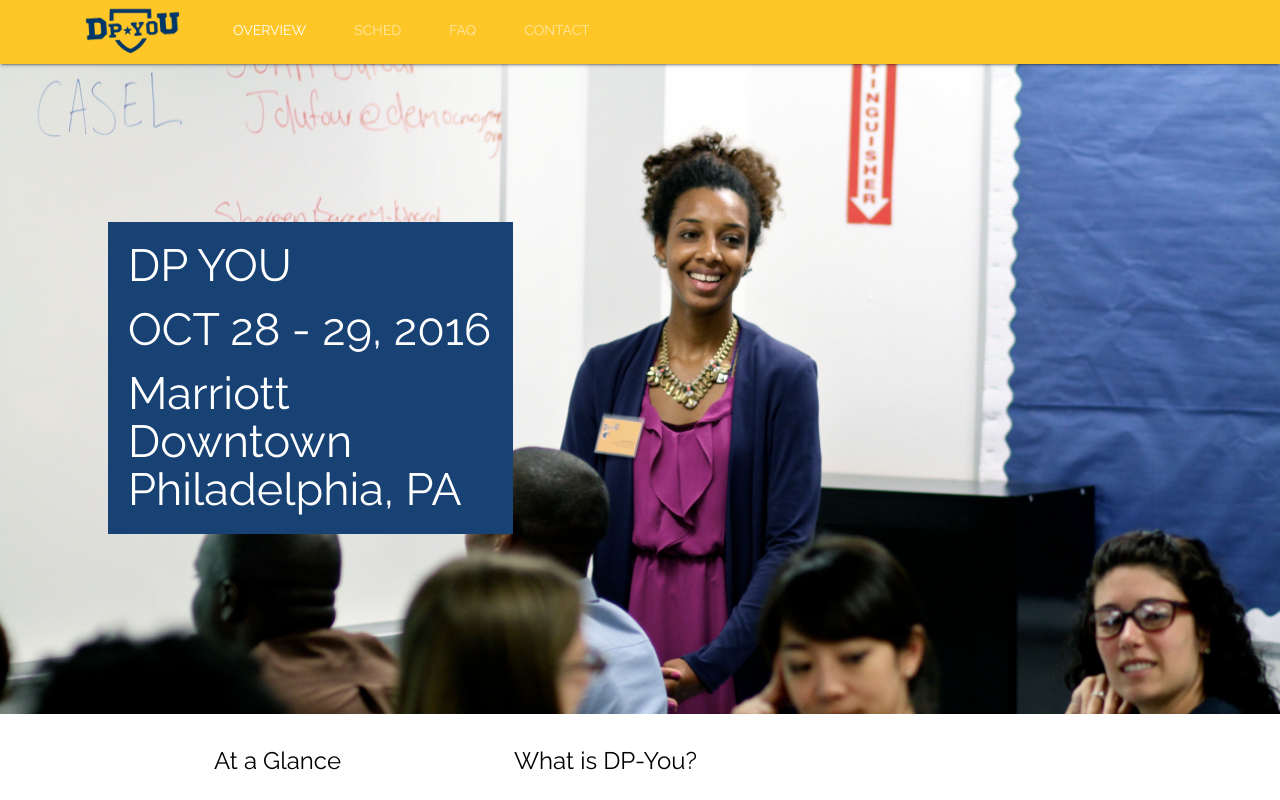
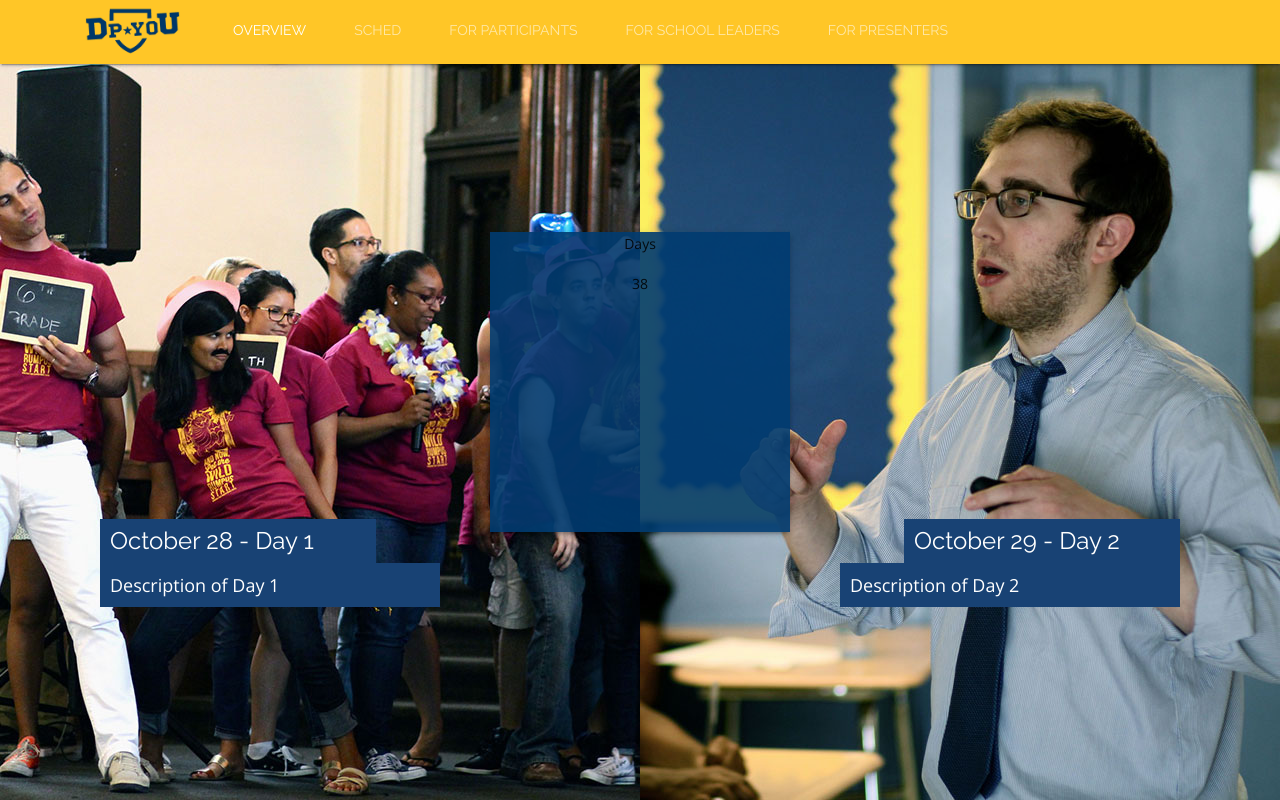
Before and after one commit to wqu01/dpyou, a plain HTML site: page index.html in a window 1280 px wide. Drawn offline with nearby package versions, Linux system fonts and the light colour scheme; a script that the page names is missing.

Commit message:
new landing with 2 pictures and counter

```diff
--- a/css/styles.css
+++ b/css/styles.css
@@ -9,17 +9,22 @@ html, body {
 .tab-font {
 	font-family: 'Raleway', sans-serif;
 }
-.mdl-typography--subhead {
+.mdl-typography--subhead, .subhead {
 	font-family: "Open Sans", sans-serif;
 }
-.mdl-card__title-text {
+.mdl-card__title-text, .head {
 	font-family: 'Raleway', sans-serif;
 }
 .mdl-typography--headline > .material-icons {
 	vertical-align: middle;
 	font-size: 32px;
 }
-
+.head {
+	font-size: 24px;
+}
+.subhead {
+	font-size: 18px;
+}
 /*
 =====================
 	navigation
@@ -40,13 +45,49 @@ html, body {
 	landing
 ======================
 */
-.landing {
-	background: url("../img/landing.jpg");
+.no-space {
+	padding: 0px;
+}
+.background-left {
+	background: url("../img/background-left.jpg");
+}
+.background-right {
+	background: url("../img/background-right.jpg");
+}
+.background-left,
+.background-right{
 	background-size: cover;
-	background-position: top;
-	height: 650px;
-	width: auto;
+	background-repeat: no-repeat;
+	background-position: center;
+	height: 742px;
+	width: 50%;
+	margin: 0px;
 }
+p.head,
+p.subhead {
+	position: absolute;
+	color: rgba(255,255,255,1);
+	background-color: #184274;
+	padding: 10px;
+}
+p.head {
+	bottom: 30%;
+	width: 20%;
+}
+p.subhead {
+	bottom: 24%;
+	width: 25%;
+}
+
+p.subhead-left,
+p.head-left {
+	left: 100px;
+}
+p.subhead-right,
+p.head-right {
+	right: 100px;
+}
+
 .landing-text-container {
 	margin-top: 150px;
 	margin-left: 100px;
@@ -59,7 +100,27 @@ html, body {
 	color: rgba(255,255,255,1);
 	background-color: #184274;
 }
+body{
+  position: relative;
+}
+.countdown-box{
+  position: absolute;
+  top: 50%;
+  left: 50%;
+  width: 300px;
+  height: 300px;
+  margin-top: -200px;
+  margin-left: -150px;
+  z-index: 10;
+  background-color: rgba(0,59,112,0.9); /*dim the background*/
+}
+.countdown-box p{
+	text-align: center;
+}
+#countdown {
 
+	vertical-align: center;
+}
 /*
 ======================
 	card style
--- a/index.html
+++ b/index.html
@@ -8,6 +8,9 @@
 	<link rel="stylesheet" type="text/css" href="css/mdl.css">
   <link rel="stylesheet" type="text/css" href="css/styles.css">
 	<script src="js/material.min.js"></script>
+  <script src="https://ajax.googleapis.com/ajax/libs/jquery/1.12.4/jquery.min.js"></script>
+  <script src="js/script.js"></script>
+
   <link rel="stylesheet" href="https://fonts.googleapis.com/icon?family=Material+Icons">
   <link href="https://fonts.googleapis.com/css?family=Open+Sans|Raleway:400,600" rel="stylesheet">
 </head>
@@ -24,8 +27,9 @@
     <a href="" class="mdl-layout__tab"><img class="logo-image" src="img/logo.png"></a>
       <a href="#scroll-tab-1" class="mdl-layout__tab is-active">Overview</a>
       <a href="#scroll-tab-2" class="mdl-layout__tab">Sched</a>
-      <a href="#scroll-tab-3" class="mdl-layout__tab">FAQ</a>
-      <a href="#scroll-tab-4" class="mdl-layout__tab">Contact</a>
+      <a href="#scroll-tab-3" class="mdl-layout__tab">For Participants</a>
+      <a href="#scroll-tab-4" class="mdl-layout__tab">For School Leaders</a>
+      <a href="#scroll-tab-5" class="mdl-layout__tab">For Presenters</a>
     </div>
   </header>
 
@@ -33,16 +37,38 @@
     <section class="mdl-layout__tab-panel is-active" id="scroll-tab-1">
       <div class="page-content"><!-- Your content goes here -->
       <div class="landing">
-        <div class="mdl-grid">
-        <div class="mdl-cell mdl-cell--4-col landing-text-container mdl-typography--display-2">
+        <div class="mdl-grid no-space">
+            <!-- <div class="mdl-cell mdl-cell--4-col landing-text-container mdl-typography--display-2">
               DP YOU<br />
               <p></p>
               OCT 28 - 29, 2016<br />
               <p></p>
               Marriott Downtown<br />
               Philadelphia, PA<br />
+            </div> -->
+            <div class="countdown-box mdl-shadow--3dp">
+              <p> Days </p>
+              <p id="countdown"></p>
+
             </div>
+            <!-- min screen size 900 for below -->
+            <div class="background-left mdl-cell mdl-cell--6-col mdl-typography--display-2">
+              <p class="head head-left">October 28 - Day 1</p>
+              <p class="subhead subhead-left">Description of Day 1</p>
             </div>
+            <div class="background-right mdl-cell mdl-cell--6-col mdl-typography--display-2">
+              <p class="head head-right">October 29 - Day 2</p>
+              <p class="subhead subhead-right">Description of Day 2</p>
+            </div>
+
+            <!-- add max screen size 900 here -->
+        </div>
+
+
+
+
+
+
       </div>
 
 
@@ -169,7 +195,7 @@
     <section class="mdl-layout__tab-panel" id="scroll-tab-3">
       <div class="page-content mdl-grid content-max-width"><!-- Your content goes here -->
         <div class="mdl-cell--12-col" style="margin-top: 48px;">
-          <h2 class="mdl-card__title-text">FAQ</h2>
+          <h2 class="mdl-card__title-text">For Participants</h2>
           <p></p>
           <div>Coming Soon...</div>
         </div>
@@ -178,7 +204,16 @@
     <section class="mdl-layout__tab-panel" id="scroll-tab-4">
       <div class="page-content mdl-grid content-max-width"><!-- Your content goes here -->
         <div class="mdl-cell--12-col" style="margin-top: 48px;">
-          <h2 class="mdl-card__title-text">CONTACT</h2>
+          <h2 class="mdl-card__title-text">For School Leaders</h2>
+          <p></p>
+          <div>Coming Soon...</div>
+        </div>
+      </div>
+    </section>
+    <section class="mdl-layout__tab-panel" id="scroll-tab-5">
+      <div class="page-content mdl-grid content-max-width"><!-- Your content goes here -->
+        <div class="mdl-cell--12-col" style="margin-top: 48px;">
+          <h2 class="mdl-card__title-text">For Presenters</h2>
           <p></p>
           <div>Coming Soon...</div>
         </div>
--- /dev/null
+++ b/js/script.js
@@ -0,0 +1,38 @@
+$( document ).ready(function() {
+    console.log( "ready!" );
+    // set the date we're counting down to
+    var target_date = new Date("Oct 28, 2016").getTime();
+
+    // variables for time units
+    var days, hours, minutes, seconds;
+
+    // get tag element
+    var countdown = document.getElementById("countdown");
+
+    // update the tag with id "countdown" every 1 second
+    //setInterval(function () {
+    // find the amount of "seconds" between now and target
+    var current_date = new Date().getTime();
+    var seconds_left = (target_date - current_date) / 1000;
+
+    // do some time calculations
+    days = parseInt(seconds_left / 86400);
+    /*
+    seconds_left = seconds_left % 86400;
+
+    hours = parseInt(seconds_left / 3600);
+    seconds_left = seconds_left % 3600;
+
+    minutes = parseInt(seconds_left / 60);
+    seconds = parseInt(seconds_left % 60);
+     */
+
+    // format countdown string + set tag value
+    /* countdown.innerHTML = days + "d " + hours + "h "
+    + minutes + "m " + seconds + "s ";  */
+    countdown.innerHTML = days;
+    //}, 1000);
+
+
+
+});
```
Also changed, not shown: img/background-left.jpg (added), img/background-right.jpg (added). Lines whose indentation alone changed are shown as unchanged.
